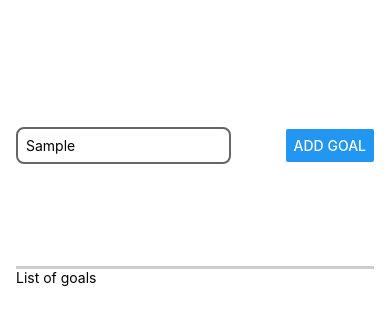
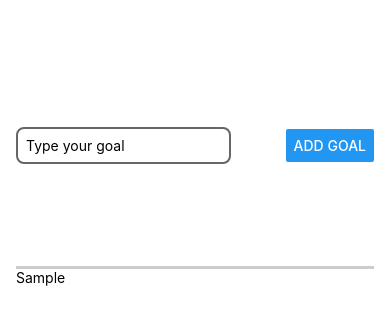
Before and after one commit to diegohdez90/RNCourse, a React Native app: screen / in a window 390 px wide. Both pictures are taken after typing "Sample" into the empty fields and a click on the button "ADD GOAL". Shown: the top 324 px of the page. Built offline with nearby package versions, Linux system fonts and the light colour scheme.

Commit message:
feat: add event handlers to add goals in the app

```diff
--- a/App.js
+++ b/App.js
@@ -1,7 +1,23 @@
-import { StatusBar } from 'expo-status-bar';
+import { useEffect, useState } from 'react';
 import { Button, StyleSheet, Text, TextInput, View } from 'react-native';
 
 export default function App() {
+  const [goal, setGoal] = useState('');
+  const [goals, setGoals] = useState([])
+
+  const onChangeGoalText = (v) => {
+    setGoal(v)
+  }
+
+  const onAddGoal = () => {
+    setGoals(prev => [...prev, goal])
+  }
+
+  useEffect(() => {
+    setGoal('');
+    console.log('goals', goals);
+  },[goals]);
+
   return (
     <View style={styles.container}>
       <View
@@ -10,11 +26,18 @@ export default function App() {
         <TextInput
           style={styles.textInput}
           placeholder='Type your goal'
+          value={goal}
+          onChangeText={onChangeGoalText}
         />
-        <Button title='Add goal' />
+        <Button
+          title='Add goal'
+          onPress={onAddGoal}
+        />
       </View>
       <View style={styles.goalsContainer}>
-        <Text>List of goals</Text>
+        {
+          goals.map((itemGoal, indexGoal) => <Text key={indexGoal.toString()}>{itemGoal}</Text>)
+        }
       </View>
     </View>
   );
```
